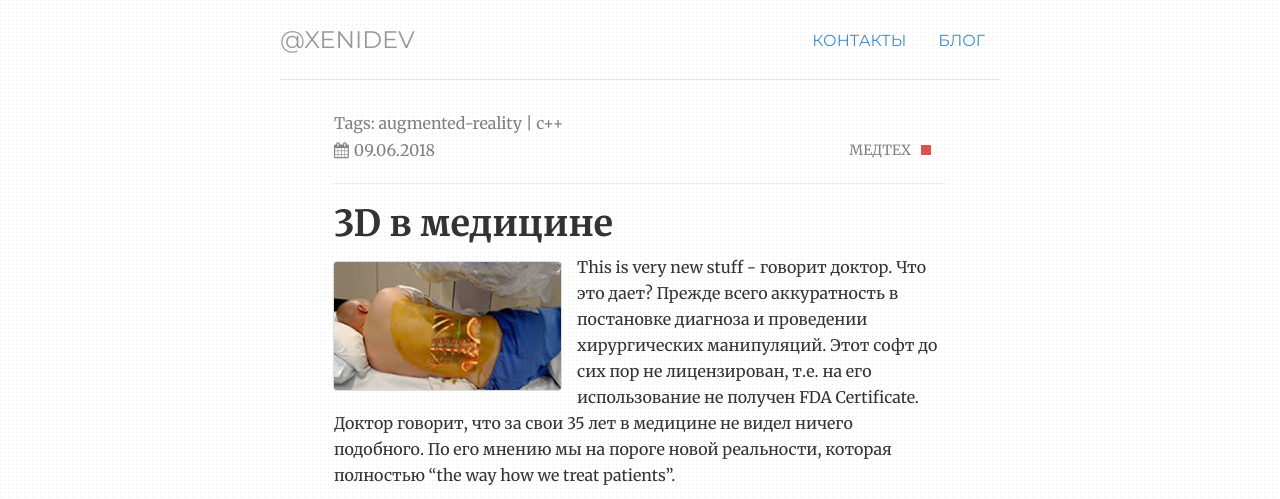
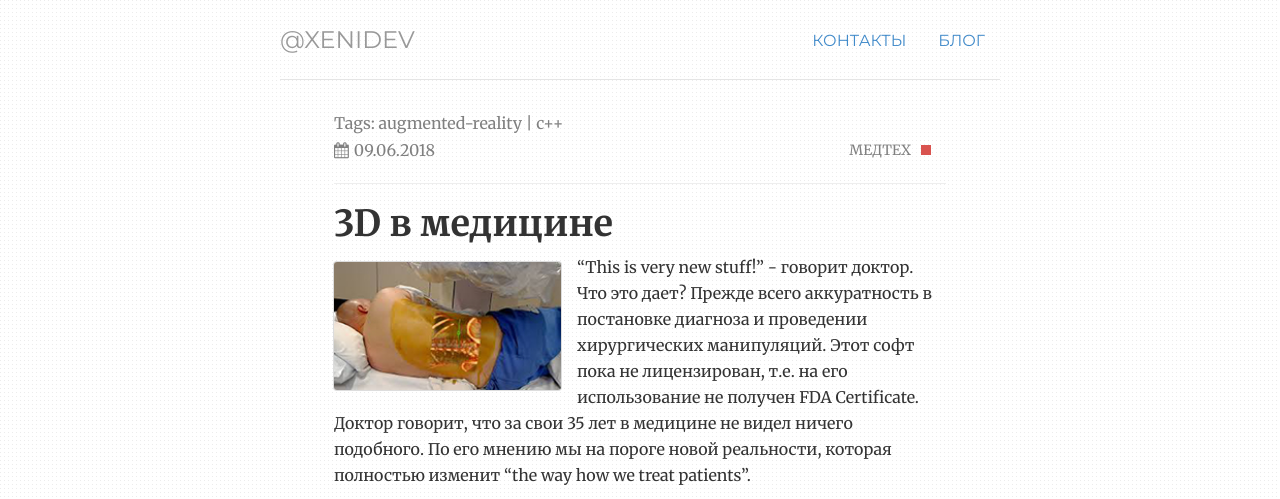
Before and after one commit to ValeraS/xenidev.github.io, a Jekyll site: the page built from _posts/2018-06-09-К-теме-про-3D.md, in a window 1280 px wide and 900 px high, cut to the strip 0-499 px from the top of the window. Built offline with Jekyll 4.4.1, drawn with Linux system fonts in a browser that asks for light colours.

Commit message:
Update 2018-06-09-К-теме-про-3D.md

```diff
--- a/_posts/2018-06-09-К-теме-про-3D.md
+++ b/_posts/2018-06-09-К-теме-про-3D.md
@@ -7,7 +7,7 @@ image: "/img/augmented-reality.jpg"
 ---
 
 
-This is very new stuff - говорит доктор. Что это дает? Прежде всего аккуратность в постановке диагноза и проведении хирургических манипуляций. Этот софт до сих пор не лицензирован, т.е. на его использование не получен FDA Certificate. Доктор говорит, что за свои 35 лет в медицине не видел ничего подобного. По его мнению мы на пороге новой реальности, которая полностью "the way how we treat patients".
+"This is very new stuff!" - говорит доктор. Что это дает? Прежде всего аккуратность в постановке диагноза и проведении хирургических манипуляций. Этот софт пока не лицензирован, т.е. на его использование не получен FDA Certificate. Доктор говорит, что за свои 35 лет в медицине не видел ничего подобного. По его мнению мы на пороге новой реальности, которая полностью изменит "the way how we treat patients".
 
 <iframe class="center-media page-media" src="https://player.vimeo.com/video/223168345" width="640" height="360" frameborder="0" webkitallowfullscreen mozallowfullscreen allowfullscreen></iframe>
 <p><a href="https://vimeo.com/223168345">OpenSight ENGLISH: See 3D Medical Images using Augmented Reality</a> from <a href="https://vimeo.com/user66447337">Novarad</a> on <a href="https://vimeo.com">Vimeo</a>.</p>
```
